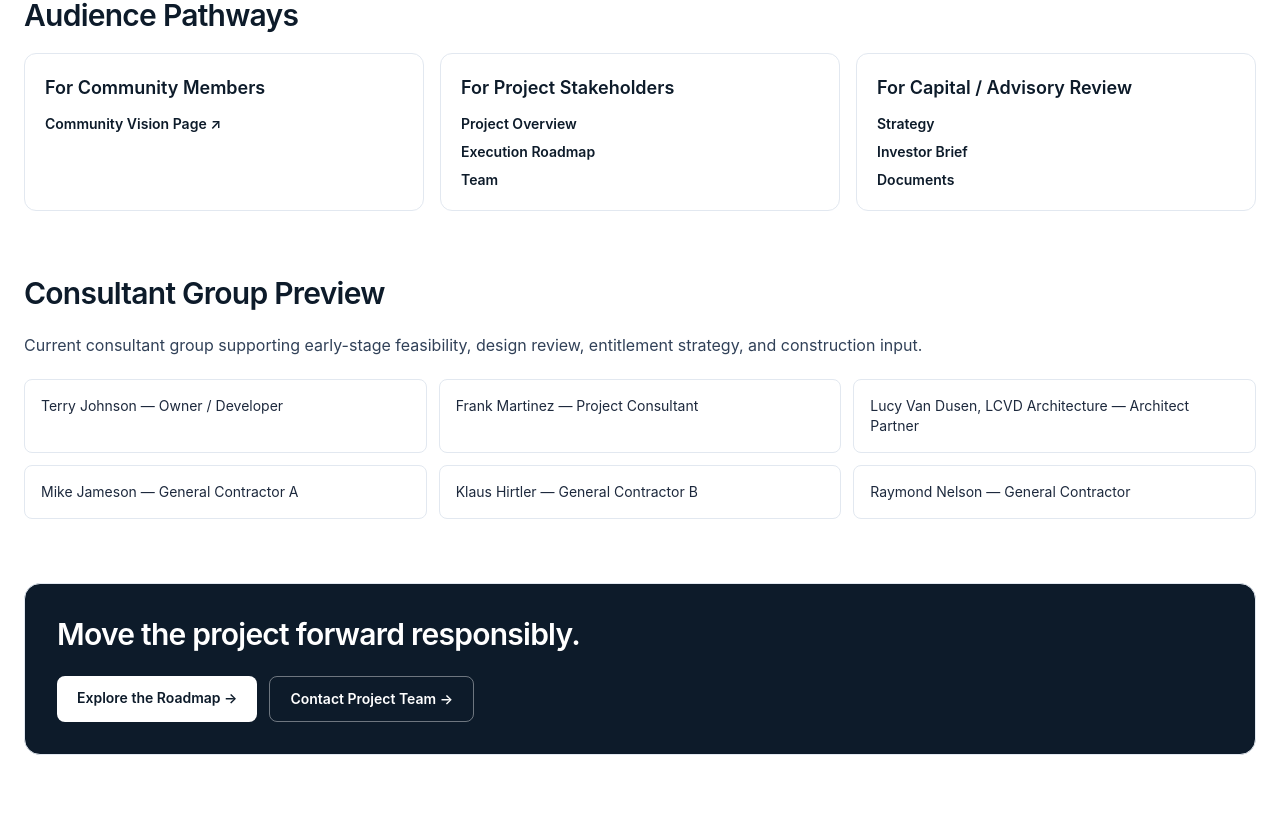
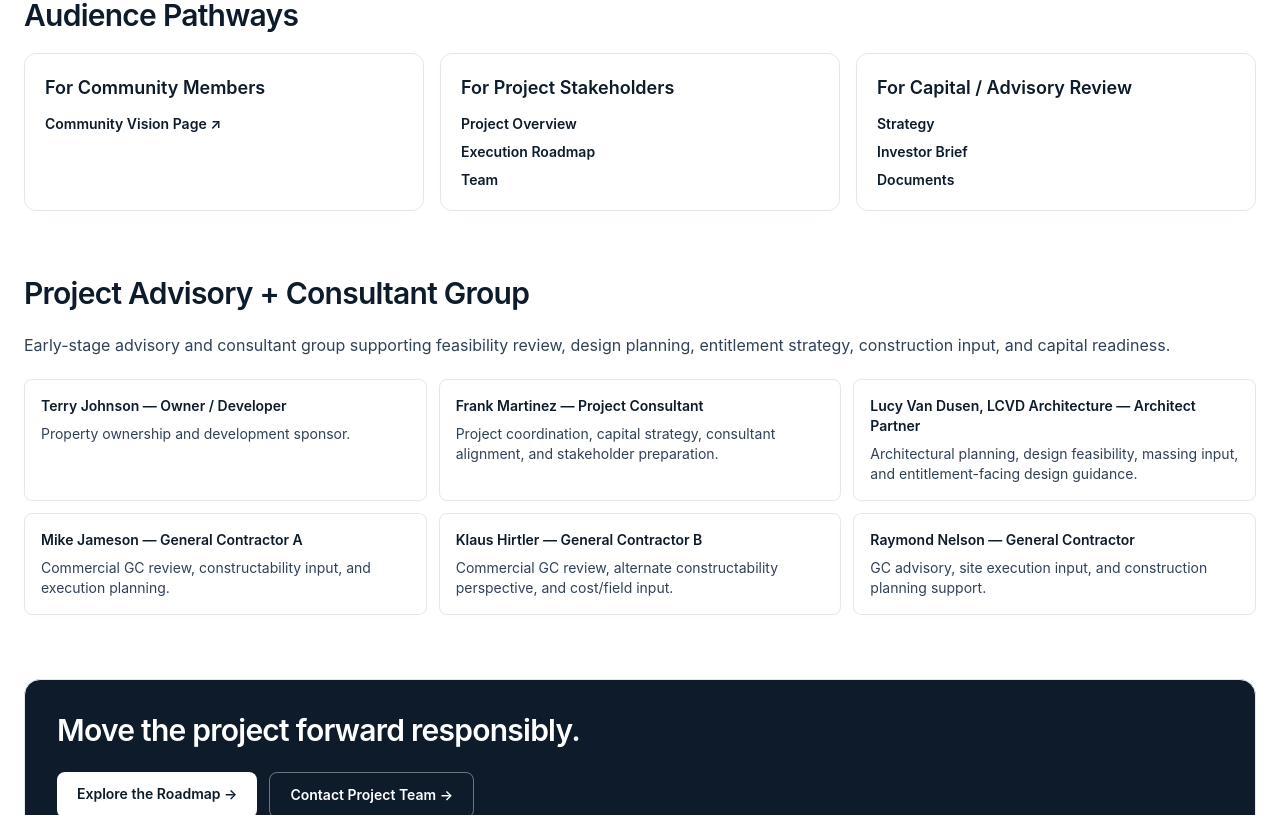
Before and after one commit to martinez-frank/5501-forward-site, a Next.js app: page / in a window 1280 px wide. Shown: the part 1924-2739 px from the top of the page. Built offline with nearby package versions, Linux system fonts and the light colour scheme.

Commit message:
Update project advisory and consultant group language

```diff
--- a/app/page.tsx
+++ b/app/page.tsx
@@ -5,7 +5,7 @@ import Link from 'next/link'
 const statusCards = [
   ['Current Phase', 'Early planning + due diligence'],
   ['Community Outreach', 'Active listening phase'],
-  ['Consultant Input', 'Architect / GC / project advisory group assembled'],
+  ['Consultant Input', 'Architect / GC / project advisory input is being coordinated'],
   ['Entitlement Strategy', 'Being evaluated'],
   ['Capital Readiness', 'Pre-development positioning underway'],
   ['Design Status', 'Conceptual only — not approved'],
@@ -46,12 +46,30 @@ const stakeholderPreview = [
 ] as const
 
 const consultantGroup = [
-  'Terry Johnson — Owner / Developer',
-  'Frank Martinez — Project Consultant',
-  'Lucy Van Dusen, LCVD Architecture — Architect Partner',
-  'Mike Jameson — General Contractor A',
-  'Klaus Hirtler — General Contractor B',
-  'Raymond Nelson — General Contractor',
+  {
+    nameRole: 'Terry Johnson — Owner / Developer',
+    description: 'Property ownership and development sponsor.',
+  },
+  {
+    nameRole: 'Frank Martinez — Project Consultant',
+    description: 'Project coordination, capital strategy, consultant alignment, and stakeholder preparation.',
+  },
+  {
+    nameRole: 'Lucy Van Dusen, LCVD Architecture — Architect Partner',
+    description: 'Architectural planning, design feasibility, massing input, and entitlement-facing design guidance.',
+  },
+  {
+    nameRole: 'Mike Jameson — General Contractor A',
+    description: 'Commercial GC review, constructability input, and execution planning.',
+  },
+  {
+    nameRole: 'Klaus Hirtler — General Contractor B',
+    description: 'Commercial GC review, alternate constructability perspective, and cost/field input.',
+  },
+  {
+    nameRole: 'Raymond Nelson — General Contractor',
+    description: 'GC advisory, site execution input, and construction planning support.',
+  },
 ] as const
 
 export const metadata: Metadata = {
@@ -181,14 +199,16 @@ export default function HomePage() {
       </section>
 
       <section className="space-y-5">
-        <h2 className="text-3xl font-semibold tracking-tight text-[#0d1b2a]">Consultant Group Preview</h2>
+        <h2 className="text-3xl font-semibold tracking-tight text-[#0d1b2a]">Project Advisory + Consultant Group</h2>
         <p className="text-base leading-7 text-slate-700">
-          Current consultant group supporting early-stage feasibility, design review, entitlement strategy, and
-          construction input.
+          Early-stage advisory and consultant group supporting feasibility review, design planning, entitlement strategy, construction input, and capital readiness.
         </p>
         <ul className="grid gap-3 sm:grid-cols-2 lg:grid-cols-3">
           {consultantGroup.map((member) => (
-            <li key={member} className="rounded-lg border border-slate-200 bg-white p-4 text-sm text-slate-800">{member}</li>
+            <li key={member.nameRole} className="rounded-lg border border-slate-200 bg-white p-4 text-sm text-slate-800">
+              <p className="font-semibold text-[#0d1b2a]">{member.nameRole}</p>
+              <p className="mt-2 text-slate-700">{member.description}</p>
+            </li>
           ))}
         </ul>
       </section>
--- a/app/project/page.tsx
+++ b/app/project/page.tsx
@@ -183,15 +183,15 @@ export default function ProjectPage() {
       </section>
 
       <section className="space-y-4 rounded-2xl bg-white p-6 ring-1 ring-slate-200">
-        <h3 className="text-3xl font-bold text-[#12263a]">Consultant Discipline / Team Input Preview</h3>
-        <p className="text-slate-700">The project is being supported by a consultant group providing early-stage feasibility, design review, entitlement strategy, and construction input.</p>
-        <ul className="grid gap-2 text-sm text-slate-700 sm:grid-cols-2">
-          <li>Terry Johnson — Owner / Developer</li>
-          <li>Frank Martinez — Project Consultant</li>
-          <li>Lucy Van Dusen, LCVD Architecture — Architect Partner</li>
-          <li>Mike Jameson — General Contractor A</li>
-          <li>Klaus Hirtler — General Contractor B</li>
-          <li>Raymond Nelson — General Contractor</li>
+        <h3 className="text-3xl font-bold text-[#12263a]">Project Advisory + Consultant Group</h3>
+        <p className="text-slate-700">Multidisciplinary advisory and consultant group is being assembled to support due diligence, design feasibility, entitlement strategy, and construction planning.</p>
+        <ul className="grid gap-3 text-sm sm:grid-cols-2 lg:grid-cols-3">
+          <li className="rounded-lg border border-slate-200 bg-white p-4 text-slate-800"><p className="font-semibold text-[#12263a]">Terry Johnson — Owner / Developer</p><p className="mt-2 text-slate-700">Property ownership and development sponsor.</p></li>
+          <li className="rounded-lg border border-slate-200 bg-white p-4 text-slate-800"><p className="font-semibold text-[#12263a]">Frank Martinez — Project Consultant</p><p className="mt-2 text-slate-700">Project coordination, capital strategy, consultant alignment, and stakeholder preparation.</p></li>
+          <li className="rounded-lg border border-slate-200 bg-white p-4 text-slate-800"><p className="font-semibold text-[#12263a]">Lucy Van Dusen, LCVD Architecture — Architect Partner</p><p className="mt-2 text-slate-700">Architectural planning, design feasibility, massing input, and entitlement-facing design guidance.</p></li>
+          <li className="rounded-lg border border-slate-200 bg-white p-4 text-slate-800"><p className="font-semibold text-[#12263a]">Mike Jameson — General Contractor A</p><p className="mt-2 text-slate-700">Commercial GC review, constructability input, and execution planning.</p></li>
+          <li className="rounded-lg border border-slate-200 bg-white p-4 text-slate-800"><p className="font-semibold text-[#12263a]">Klaus Hirtler — General Contractor B</p><p className="mt-2 text-slate-700">Commercial GC review, alternate constructability perspective, and cost/field input.</p></li>
+          <li className="rounded-lg border border-slate-200 bg-white p-4 text-slate-800"><p className="font-semibold text-[#12263a]">Raymond Nelson — General Contractor</p><p className="mt-2 text-slate-700">GC advisory, site execution input, and construction planning support.</p></li>
         </ul>
         <Link href="/team" className="inline-flex rounded-md bg-[#12263a] px-4 py-2 text-sm font-semibold text-white">Meet the Project Team</Link>
       </section>
```
Also changed, not shown: components/roadmap-dashboard.tsx (+2 -2 lines).
